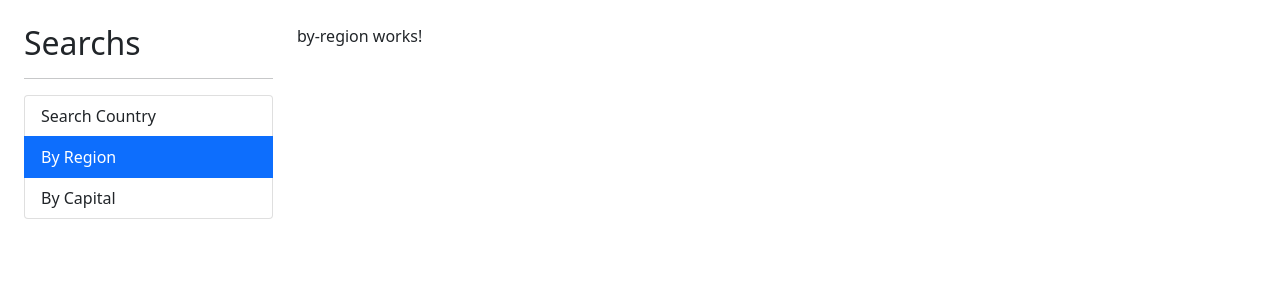
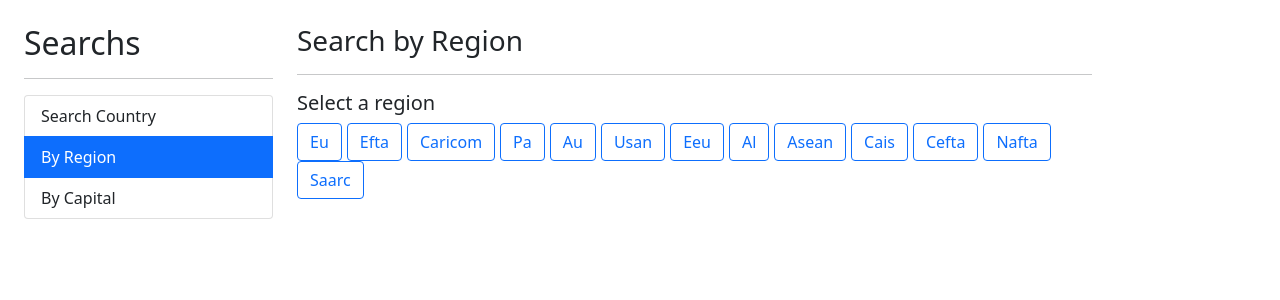
Before and after one commit to sesp13/angular-zero-expert, an Angular app in the folder 03-paisesApp/: page /region in a window 1280 px wide. Shown: the top 300 px of the page. Built offline with nearby package versions, Linux system fonts and the light colour scheme.

Commit message:
03-countriesApp: End app - add debounce suggerences - add by region section - use dynamic classes

```diff
--- a/03-paisesApp/src/app/country/components/country-table/country-table.component.html
+++ b/03-paisesApp/src/app/country/components/country-table/country-table.component.html
@@ -9,16 +9,17 @@
     </tr>
   </thead>
   <tbody>
-    <tr *ngFor="let country of countries; let i = index">
+    <tr
+      *ngFor="let country of countries; let i = index"
+      class="animate__animated animate__fadeIn animate__faster"
+    >
       <td>
         {{ i + 1 }}
       </td>
       <td>
         <img [src]="country.flag" alt="" class="small-flag" />
       </td>
-      <td>
-        {{ country.name }} , {{ country.capital }}
-      </td>
+      <td>{{ country.name }} , {{ country.capital }}</td>
       <td>
         {{ country.population | number }}
       </td>
--- a/03-paisesApp/src/app/country/pages/by-capital/by-capital.component.html
+++ b/03-paisesApp/src/app/country/pages/by-capital/by-capital.component.html
@@ -1,3 +1,4 @@
+<div class="animate__animated animate__fadeIn animate__faster">
   <h2>By Capital</h2>
   <hr />
   <div class="row">
@@ -21,3 +22,4 @@
       <app-country-table [countries]="countries"></app-country-table>
     </div>
   </div>
+</div>
--- a/03-paisesApp/src/app/country/pages/by-country/by-country.component.html
+++ b/03-paisesApp/src/app/country/pages/by-country/by-country.component.html
@@ -1,3 +1,4 @@
+<div class="animate__animated animate__fadeIn animate__faster">
   <h2>By Country</h2>
   <hr />
   <div class="row">
@@ -10,6 +11,22 @@
     </div>
   </div>
 
+  <ul class="list-group" *ngIf="showSuggerences">
+    <li
+      *ngFor="let country of suggestedCountries"
+      class="list-group-item list-group-item-action"
+    >
+      <a class="nav-link" [routerLink]="['/country', country.alpha2Code]">
+        {{ country.name }}
+      </a>
+    </li>
+    <li class="list-group-item list-group-item-action" (click)="searchSuggested()">
+      <a class="nav-link">
+        Search: {{ term }}
+      </a>
+    </li>
+  </ul>
+
   <hr />
 
   <div class="alert alert-danger" *ngIf="hasError">
@@ -21,3 +38,4 @@
       <app-country-table [countries]="countries"></app-country-table>
     </div>
   </div>
+</div>
--- a/03-paisesApp/src/app/country/pages/by-country/by-country.component.ts
+++ b/03-paisesApp/src/app/country/pages/by-country/by-country.component.ts
@@ -5,16 +5,22 @@
 @Component({
   selector: 'app-by-country',
   templateUrl: './by-country.component.html',
-  styles: [],
+  styles: [
+    `
+      li {
+        cursor: pointer;
+      }
+    `,
+  ],
 })
 export class ByCountryComponent {
   term: string = '';
   hasError: boolean = false;
   countries: Country[] = [];
+  suggestedCountries: Country[] = [];
+  showSuggerences: boolean = false;
 
   constructor(private countryService: CountryService) {}
-
-  ngOnInit(): void {}
 
   search(term: string) {
     // Set local propertie
@@ -31,5 +37,21 @@
     );
   }
 
-  suggerences(term: string) {}
+  suggerences(term: string) {
+    this.showSuggerences = true;
+    this.term = term;
+    this.countryService.searchCountry(term).subscribe(
+      (countries: Country[]) => {
+        this.suggestedCountries = countries.splice(0, 5);
+      },
+      (err) => {
+        this.suggestedCountries = [];
+      }
+    );
+  }
+
+  searchSuggested() {
+    this.showSuggerences = false;
+    this.search(this.term);
+  }
 }
--- a/03-paisesApp/src/app/country/pages/by-region/by-region.component.html
+++ b/03-paisesApp/src/app/country/pages/by-region/by-region.component.html
@@ -1 +1,26 @@
-<p>by-region works!</p>
+<div class="animate__animated animate__fadeIn animate__faster">
+  <h3>
+    Search by Region <small>{{ activeRegion | titlecase }}</small>
+  </h3>
+  <hr />
+
+  <h5>Select a region</h5>
+
+  <div class="row">
+    <div class="col">
+      <button
+        [class]="geActiveClass(region)"
+        *ngFor="let region of regions"
+        (click)="turnOnRegion(region)"
+      >
+        {{ region | titlecase }}
+      </button>
+    </div>
+  </div>
+
+  <div class="row" *ngIf="countries.length > 0">
+    <div class="col">
+      <app-country-table [countries]="countries"></app-country-table>
+    </div>
+  </div>
+</div>
--- a/03-paisesApp/src/app/country/pages/by-region/by-region.component.ts
+++ b/03-paisesApp/src/app/country/pages/by-region/by-region.component.ts
@@ -1,16 +1,55 @@
-import { Component, OnInit } from '@angular/core';
+import { Component } from '@angular/core';
+import { Country } from '../../interfaces/country.interface';
+import { CountryService } from '../../services/country.service';
 
 @Component({
   selector: 'app-by-region',
   templateUrl: './by-region.component.html',
   styles: [
-  ]
+    `
+      button {
+        margin-right: 5px;
+      }
+    `,
+  ],
 })
-export class ByRegionComponent implements OnInit {
+export class ByRegionComponent {
+  regions: string[] = [
+    'EU',
+    'EFTA',
+    'CARICOM',
+    'PA',
+    'AU',
+    'USAN',
+    'EEU',
+    'AL',
+    'ASEAN',
+    'CAIS',
+    'CEFTA',
+    'NAFTA',
+    'SAARC',
+  ];
 
-  constructor() { }
+  activeRegion: string = '';
+  countries: Country[] = [];
 
-  ngOnInit(): void {
+  constructor(private countryService: CountryService) {}
+
+  geActiveClass(region: string): string {
+    return region == this.activeRegion
+      ? 'btn btn-primary'
+      : 'btn btn-outline-primary';
   }
 
+  turnOnRegion(region: string) {
+    if (region != this.activeRegion) {
+      this.activeRegion = region;
+      this.countries = [];
+      this.countryService
+        .searchCountriesByRegion(region)
+        .subscribe((countries: Country[]) => {
+          this.countries = countries;
+        });
+    }
+  }
 }
--- a/03-paisesApp/src/app/country/services/country.service.ts
+++ b/03-paisesApp/src/app/country/services/country.service.ts
@@ -1,4 +1,4 @@
-import { HttpClient } from '@angular/common/http';
+import { HttpClient, HttpParams } from '@angular/common/http';
 import { Injectable } from '@angular/core';
 import { Observable } from 'rxjs';
 import { Country } from '../interfaces/country.interface';
@@ -9,20 +9,32 @@
 export class CountryService {
   private apiUrl: string = `https://restcountries.com/v2`;
 
+  get filterParams(): HttpParams {
+    return new HttpParams().set(
+      'fields',
+      'name,alpha2Code,flag,capital,population'
+    )
+  }
+
   constructor(private http: HttpClient) {}
 
   searchCountry(term: string): Observable<Country[]> {
     const url = `${this.apiUrl}/name/${term}`;
-    return this.http.get<Country[]>(url);
+    return this.http.get<Country[]>(url, { params: this.filterParams });
   }
 
   searchCountryByCapital(term: string): Observable<Country[]> {
     const url = `${this.apiUrl}/capital/${term}`;
-    return this.http.get<Country[]>(url);
+    return this.http.get<Country[]>(url, { params: this.filterParams });
   }
 
   searchCountryById(id: string): Observable<Country> {
     const url = `${this.apiUrl}/alpha/${id}`;
     return this.http.get<Country>(url);
   }
+
+  searchCountriesByRegion(region: string): Observable<Country[]> {
+    const url = `${this.apiUrl}/regionalbloc/${region}`;
+    return this.http.get<Country[]>(url, { params: this.filterParams });
+  }
 }
--- a/03-paisesApp/src/index.html
+++ b/03-paisesApp/src/index.html
@@ -1,19 +1,26 @@
-<!doctype html>
+<!DOCTYPE html>
 <html lang="en">
-
   <head>
-  <meta charset="utf-8">
+    <meta charset="utf-8" />
     <title>PaisesApp</title>
-  <base href="/">
-  <meta name="viewport" content="width=device-width, initial-scale=1">
-  <link rel="icon" type="image/x-icon" href="favicon.ico">
+    <base href="/" />
+    <meta name="viewport" content="width=device-width, initial-scale=1" />
+    <link rel="icon" type="image/x-icon" href="favicon.ico" />
     <!-- CSS only -->
-  <link href="https://cdn.jsdelivr.net/npm/bootstrap@5.1.3/dist/css/bootstrap.min.css" rel="stylesheet"
-    integrity="sha384-1BmE4kWBq78iYhFldvKuhfTAU6auU8tT94WrHftjDbrCEXSU1oBoqyl2QvZ6jIW3" crossorigin="anonymous">
+    <link
+      href="https://cdn.jsdelivr.net/npm/bootstrap@5.1.3/dist/css/bootstrap.min.css"
+      rel="stylesheet"
+      integrity="sha384-1BmE4kWBq78iYhFldvKuhfTAU6auU8tT94WrHftjDbrCEXSU1oBoqyl2QvZ6jIW3"
+      crossorigin="anonymous"
+    />
+    <!-- animate css -->
+    <link
+      rel="stylesheet"
+      href="https://cdnjs.cloudflare.com/ajax/libs/animate.css/4.1.1/animate.min.css"
+    />
   </head>
 
   <body>
     <app-root></app-root>
   </body>
-
 </html>
```
Lines whose indentation alone changed are shown as unchanged.
